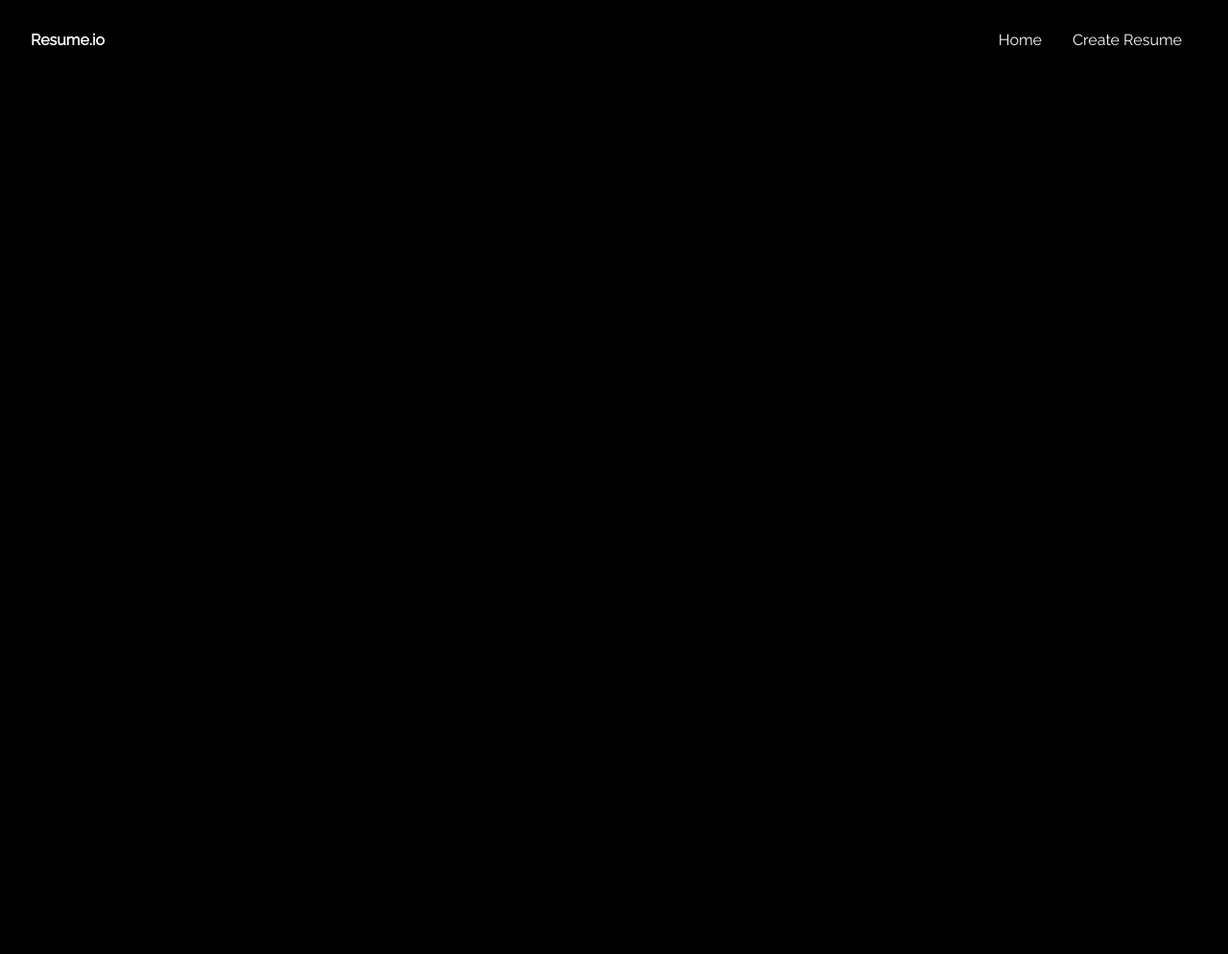
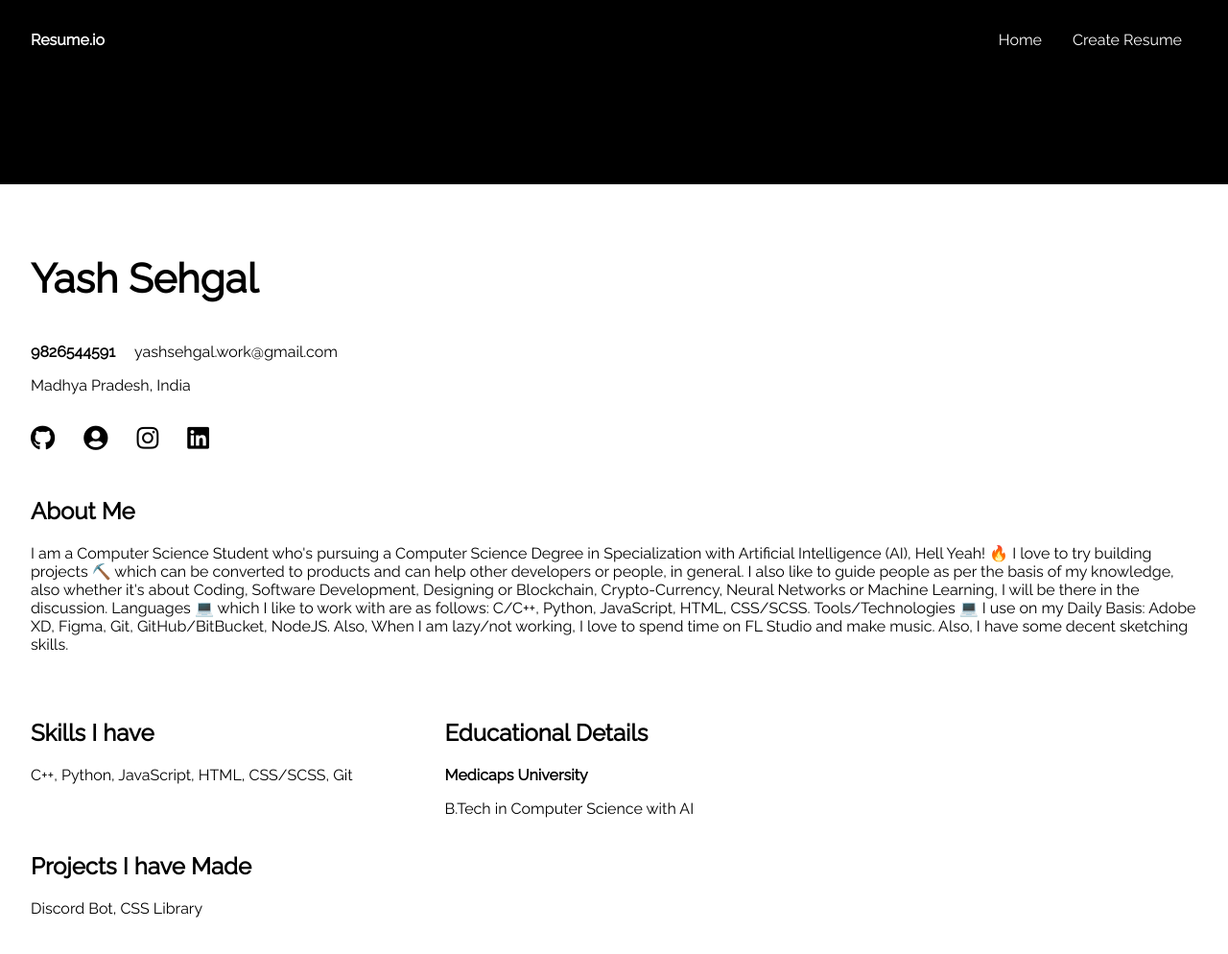
Before and after one commit to yashsehgal/resume.io-by-bug-holders, a plain HTML site: page src/resume.html in a window 1280 px wide. Shown: the whole page at 96% size. Before the commit the page ends 800 px from the top, so only its background shows below. Drawn offline with Linux system fonts and the light colour scheme.

Commit message:
resume feature added

```diff
--- a/src/css/resume/resume.scss
+++ b/src/css/resume/resume.scss
@@ -2,16 +2,21 @@
 #name {
   color: black;
   font-family: var(--font-family);
+  font-weight: bolder;
+  font-size: 42px;
 }
 
 #contact_number {
   color: black;
   font-family: var(--font-family);
+  font-weight: 600;
+  margin-right: 1em;
 }
 
 #email_address {
   color: black;
   font-family: var(--font-family);
+  color: black;
 }
 
 #github_profile {
@@ -47,6 +52,7 @@
 #college_name {
   color: black;
   font-family: var(--font-family);
+  font-weight: 650;
 }
 
 #projects {
@@ -58,3 +64,46 @@
   color: black;
   font-family: var(--font-family);
 }
+
+#about {
+  color: black;
+  font-family: var(--font-family);
+}
+
+.resume {
+  background-color: white;
+  padding: 2em;
+}
+
+#icons {
+  color: black;
+  text-decoration: none;
+  margin-right: 1em;
+  font-size: 26px;
+}
+
+a {
+  text-decoration: none;
+}
+
+#social_icons {
+  margin-top: 2em;
+}
+
+.flex {
+  display: flex;
+  margin-top: 3em;
+}
+
+#education-section {
+  margin-left: 6em;
+}
+
+h2 {
+  color: black;
+  font-family: var(--font-family);
+}
+
+#about-section {
+  margin-top: 3em;
+}
--- a/src/pages/resume.js
+++ b/src/pages/resume.js
@@ -5,14 +5,58 @@ resume_container.className = "resume_container";
 let resume = document.createElement("div");
 resume.className = "resume";
 
+let resume_data_object;
+
 fetch('resume_data.json').then((res) => res.json()).then((res) => {
-  for (let resume_data in res) {
-    console.log(res[resume_data]);
-  }
+  console.log(res[Object.keys(res).sort().reverse()[0]]);
+  resume_data_object = res[Object.keys(res).sort().reverse()[0]];
+  console.log(resume_data_object);
+  resume.innerHTML = `
+    <p id="name">${resume_data_object.firstname} ${resume_data_object.lastname}</p>
+    <a id="contact_number">${resume_data_object.contact_number}</a>
+    <a href="mailto:${resume_data_object.email_address}" id="email_address">${resume_data_object.email_address}</a>
+    <p id="state_country">${resume_data_object.state}, ${resume_data_object.country}</p>
+    <div id="social_icons">
+      <a href="${resume_data_object.github_profile}">
+        <i class="fab fa-github" id="icons"></i>
+      </a>
+      <a href="${resume_data_object.portfolio_url}">
+        <i class="fas fa-user-circle" id="icons"></i>
+      </a>
+      <a href="${resume_data_object.instagram_url}">
+        <i class="fab fa-instagram" id="icons"></i>
+      </a>
+      <a href="${resume_data_object.linkedin_url}">
+        <i class="fab fa-linkedin" id="icons"></i>
+      </a>
+    </div>
+    <div id="about-section">
+      <h2>About Me</h2>
+      <p id="about">${resume_data_object.about}</p>
+    </div>
+
+    <div class="flex">
+      <div id="skills-section">
+        <h2>Skills I have</h2>
+        <p id="skills">${resume_data_object.skills}</p>
+      </div>
+
+      <div id="education-section">
+        <h2>Educational Details</h2>
+        <p id="college_name">${resume_data_object.college_name}</p>
+        <p id="course_name">${resume_data_object.course_name}</p>
+      </div>
+    </div>
+
+    <div id="project-section">
+      <h2>Projects I have Made</h2>
+      <p id="projects">${resume_data_object.projects}</p>
+    </div>
+
+    `;
 });
 
-resume.innerHTML = `
 
-`;
+resume_container.append(resume);
 
-document.getElementById("application").appendChild(resume_container)
+document.getElementById("application").appendChild(resume_container);
--- a/src/resume.html
+++ b/src/resume.html
@@ -6,6 +6,7 @@
   <meta http-equiv="X-UA-Compatible" content="IE=edge">
   <meta name="viewport" content="width=device-width, initial-scale=1.0">
   <link rel="stylesheet" href="../src/main.css">
+  <link rel="stylesheet" href="https://cdnjs.cloudflare.com/ajax/libs/font-awesome/5.15.1/css/all.min.css">
   <title>Resume.io</title>
 </head>
 
--- a/src/resume_data.json
+++ b/src/resume_data.json
@@ -3,6 +3,17 @@
     "firstname": "Yash",
     "lastname": "Sehgal",
     "contact_number": "9826544591",
-    "email_address": "yashsehgal.work@gmail.com"
+    "email_address": "yashsehgal.work@gmail.com",
+    "github_profile": "https://www.github.com/yashsehgal",
+    "about": "I am a Computer Science Student who's pursuing a Computer Science Degree in Specialization with Artificial Intelligence (AI), Hell Yeah! 🔥 I love to try building projects ⛏️ which can be converted to products and can help other developers or people, in general. I also like to guide people as per the basis of my knowledge, also whether it's about Coding, Software Development, Designing or Blockchain, Crypto-Currency, Neural Networks or Machine Learning, I will be there in the discussion. Languages 💻 which I like to work with are as follows: C/C++, Python, JavaScript, HTML, CSS/SCSS. Tools/Technologies 💻 I use on my Daily Basis: Adobe XD, Figma, Git, GitHub/BitBucket, NodeJS. Also, When I am lazy/not working, I love to spend time on FL Studio and make music. Also, I have some decent sketching skills.",
+    "portfolio_url": "https://yashsehgal.github.io/portfolio_v_2",
+    "instagram_url": "https://www.instagram.com/sehgalyash_",
+    "linkedin_url": "https://www.linkedin.com/in/yash-sehgal-55b7711a4/in",
+    "skills": "C++, Python, JavaScript, HTML, CSS/SCSS, Git",
+    "course_name": "B.Tech in Computer Science with AI",
+    "college_name": "Medicaps University",
+    "projects": "Discord Bot, CSS Library",
+    "state": "Madhya Pradesh",
+    "country": "India"
   }
 ]
```
Also changed, not shown: src/css/resume/resume.css, 1 other file.
